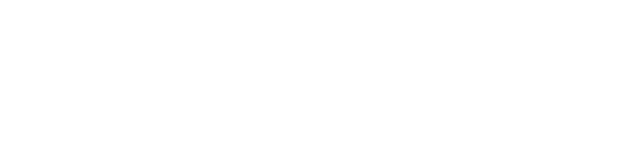
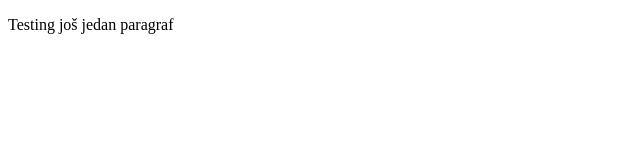
Before and after one commit to disjanedoe/github_practice, a plain HTML site: page src/index.html in a window 1280 px wide. Shown: the whole page, without its empty margins (0-640 px from the left). Drawn offline with Linux system fonts and the light colour scheme.

Commit message:
Added 1 new paragraph

```diff
--- a/src/index.html
+++ b/src/index.html
@@ -5,5 +5,7 @@
     <meta name="viewport" content="width=device-width, initial-scale=1.0" />
     <title>Hrvoje Matošević</title>
   </head>
-  <body></body>
+  <body>
+    <p>Testing još jedan paragraf</p>
+  </body>
 </html>
```
